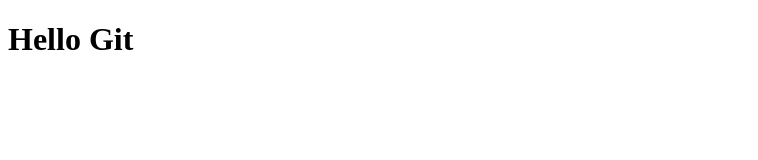
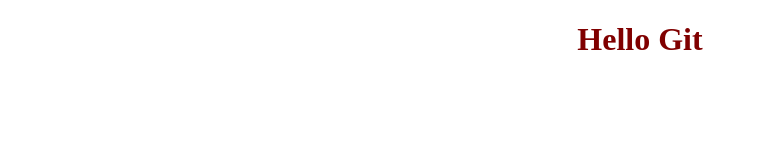
Before and after one commit to 258Taravat/my-first-project, a plain HTML site: page index.html in a window 1280 px wide. Shown: the whole page, without its empty margins (0-758 px from the left). Drawn offline with Linux system fonts and the light colour scheme.

Commit message:
created the CSS and JS files

```diff
--- a/index.html
+++ b/index.html
@@ -5,8 +5,12 @@
     <meta http-equiv="X-UA-Compatible" content="IE=edge" />
     <meta name="viewport" content="width=device-width, initial-scale=1.0" />
     <title>Document</title>
+    <link rel="stylesheet" href="style.css" />
   </head>
   <body>
     <h1>Hello Git</h1>
+    <script>
+      src = "script.js";
+    </script>
   </body>
 </html>
--- /dev/null
+++ b/style.css
@@ -0,0 +1,4 @@
+h1 {
+  text-align: center;
+  color: maroon;
+}
```
Also changed, not shown: script.js (added).
